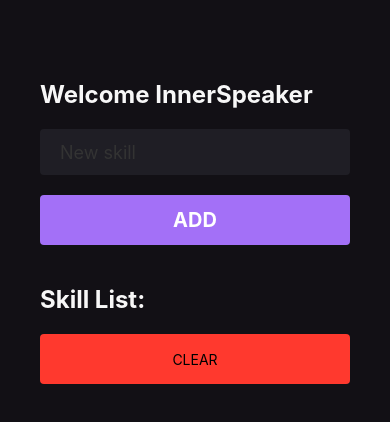
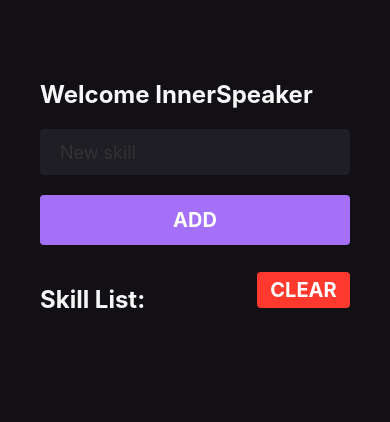
Before and after one commit to codinginrainbows/mobile-ListMySkills, a React Native app: screen / in a window 390 px wide. Shown: the top 422 px of the page. Built offline with nearby package versions, Linux system fonts and the light colour scheme.

Commit message:
SkillsCardComponent+props finished

```diff
--- a/src/Components/ButtonAdd.tsx
+++ b/src/Components/ButtonAdd.tsx
@@ -1,6 +1,10 @@
 import { TouchableOpacity, Text, StyleSheet } from "react-native";
 
-export function ButtonAdd({ addSkill }) {
+interface ButtonAddProps {
+    addSkill: () => void;
+}
+
+export function ButtonAdd({ addSkill }: ButtonAddProps) {
     return (
         <TouchableOpacity
             style={styles.buttonAdd}
--- /dev/null
+++ b/src/Components/SkillsCard.tsx
@@ -0,0 +1,40 @@
+import { View, Text, TouchableOpacity, StyleSheet } from "react-native"
+
+
+export function SkillsCard({ skill }) {
+    return (
+        <View style={styles.skillContainerControl}>
+            <TouchableOpacity
+                key={skill}
+                style={styles.skillContainer}
+                activeOpacity={.6}
+            >
+                <Text style={styles.skillText}>
+                    {skill}
+                </Text>
+            </TouchableOpacity>
+        </View>
+    )
+}
+
+const styles = StyleSheet.create({
+    skillContainerControl: {
+        justifyContent: 'center',
+        alignItems: 'center',
+    },
+    skillContainer: {
+        width: '90%',
+        paddingVertical: 14,
+        paddingHorizontal: 14,
+        backgroundColor: '#1F1E25',
+        marginTop: 14,
+        borderRadius: 50,
+        alignItems: 'center',
+
+    },
+    skillText: {
+        color: '#F7F7F7',
+        fontSize: 18,
+        fontWeight: 'bold',
+    }
+})
--- a/src/pages/Home.tsx
+++ b/src/pages/Home.tsx
@@ -8,6 +8,7 @@ import {
 } from 'react-native';
 
 import { ButtonAdd } from '../Components/ButtonAdd';
+import { SkillsCard } from '../Components/SkillsCard';
 
 export function Home() {
     const [newSkill, setNewSkill] = useState('')
@@ -40,23 +41,10 @@ export function Home() {
 
             <ButtonAdd addSkill={handleAddNewSkill} />
 
+            <View style={styles.buttonContainer}>
                 <Text style={[styles.title, { marginTop: 40 }]}>
                     Skill List:
                 </Text>
-
-            {listMySkills.map(skill => (
-                <View style={styles.skillContainerControl}>
-                    <TouchableOpacity
-                        key={skill}
-                        style={styles.skillContainer}
-                        activeOpacity={.6}
-                    >
-                        <Text style={styles.skillText}>
-                            {skill}
-                        </Text>
-                    </TouchableOpacity>
-                </View>
-            ))}
 
                 <TouchableOpacity
                     style={styles.buttonRemove}
@@ -65,6 +53,11 @@ export function Home() {
                 >
                     <Text style={styles.buttonText}>CLEAR</Text>
                 </TouchableOpacity>
+            </View>
+
+            {listMySkills.map(skill => (
+                <SkillsCard skill={skill} key={skill} />
+            ))}
 
         </View>
     );
@@ -80,7 +73,7 @@ const styles = StyleSheet.create({
     title: {
         color: '#f7f7f7',
         fontSize: 24,
-        fontWeight: 'bold'
+        fontWeight: 'bold',
     },
     input: {
         width: '100%',
@@ -94,32 +87,24 @@ const styles = StyleSheet.create({
         paddingVertical: 10,
         paddingHorizontal: 20,
     },
+    buttonContainer: {
+        flexDirection: 'row',
+        alignItems: 'center',
+        justifyContent: 'space-between'
+    },
     buttonRemove: {
-        width: '100%',
-        height: 50,
+        width: '30%',
+        height: 36,
         backgroundColor: '#FF392E',
         marginTop: 20,
         borderRadius: 4,
         alignItems: 'center',
         justifyContent: 'center'
-    },
-    skillContainerControl: {
-        justifyContent: 'center',
-        alignItems: 'center',
-    },
-    skillContainer: {
-        width: '90%',
-        paddingVertical: 14,
-        paddingHorizontal: 14,
-        backgroundColor: '#1F1E25',
-        marginTop: 14,
-        borderRadius: 50,
-        alignItems: 'center',
 
     },
-    skillText: {
-        color: '#F7F7F7',
-        fontSize: 18,
+    buttonText: {
+        color: '#fff',
+        fontSize: 20,
         fontWeight: 'bold',
-    }
+    },
 });
```
Lines whose indentation alone changed are shown as unchanged.
